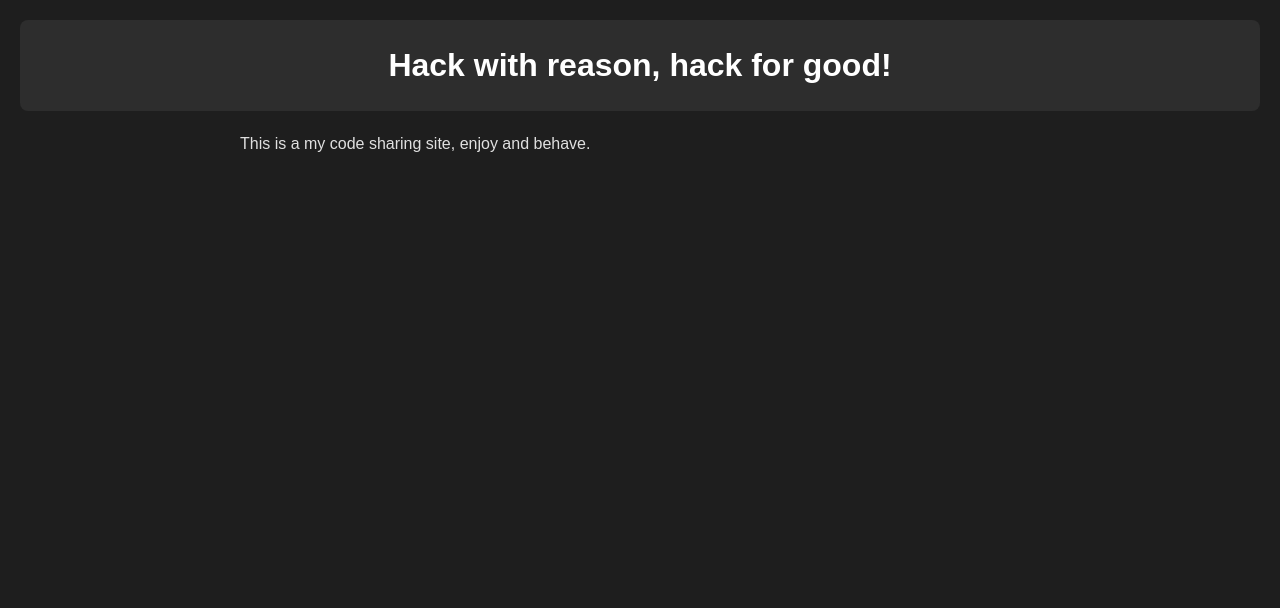
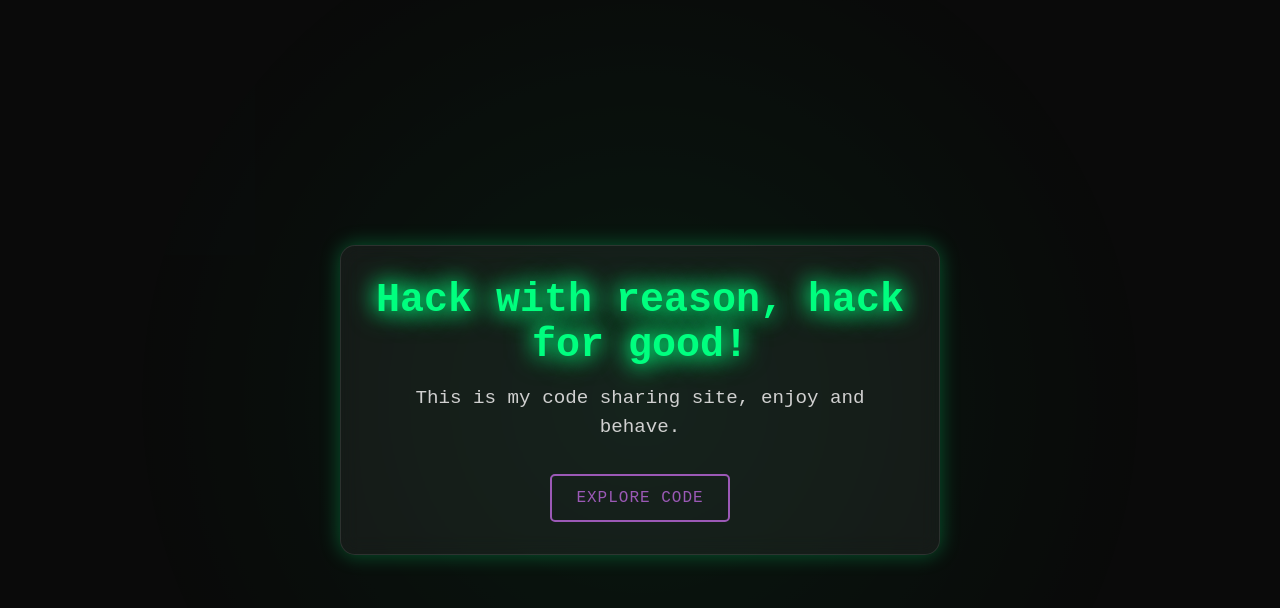
Before and after one commit to pacosani/security-things, a plain HTML site: page index.html in a window 1280 px wide. Drawn offline with Linux system fonts and the light colour scheme.

Commit message:
Update index.html

```diff
--- a/index.html
+++ b/index.html
@@ -3,57 +3,124 @@
 <head>
     <meta charset="UTF-8">
     <meta name="viewport" content="width=device-width, initial-scale=1.0">
-    <title>Pacosani's code sharing site</title>
+    <title>Security Things - Hack with Reason</title>
     <style>
+        /* Reset default styles */
+        * {
+            margin: 0;
+            padding: 0;
+            box-sizing: border-box;
+        }
+
+        /* Body with dark hacker theme */
         body {
-            background-color: #1e1e1e;
+            min-height: 100vh;
+            display: flex;
+            justify-content: center;
+            align-items: center;
+            background: #0a0a0a;
+            font-family: 'Courier New', Courier, monospace;
             color: #e0e0e0;
-            font-family: Arial, sans-serif;
-            margin: 0;
-            padding: 20px;
-            line-height: 1.6;
+            overflow: hidden;
         }
-        header {
+
+        /* Animated neon background particles */
+        body::before {
+            content: '';
+            position: absolute;
+            top: 0;
+            left: 0;
+            width: 100%;
+            height: 100%;
+            background: radial-gradient(circle, rgba(0, 255, 127, 0.1) 0%, transparent 70%);
+            animation: pulse 10s ease-in-out infinite;
+            z-index: -1;
+        }
+
+        /* Pulse animation for background */
+        @keyframes pulse {
+            0%, 100% { opacity: 0.3; }
+            50% { opacity: 0.6; }
+        }
+
+        /* Glassmorphism card */
+        .card {
+            background: rgba(255, 255, 255, 0.05);
+            backdrop-filter: blur(10px);
+            border-radius: 15px;
+            padding: 2rem;
+            max-width: 600px;
+            width: 90%;
             text-align: center;
-            padding: 20px;
-            background-color: #2d2d2d;
-            border-radius: 8px;
+            box-shadow: 0 0 20px rgba(0, 255, 127, 0.3);
+            border: 1px solid rgba(255, 255, 255, 0.1);
+            animation: fadeIn 1s ease-out;
         }
+
+        /* Fade-in animation for card */
+        @keyframes fadeIn {
+            from { opacity: 0; transform: translateY(20px); }
+            to { opacity: 1; transform: translateY(0); }
+        }
+
+        /* Heading with neon glow */
         h1 {
-            color: #ffffff;
-            margin: 0;
+            color: #00ff7f;
+            font-size: 2.5rem;
+            margin-bottom: 1rem;
+            text-shadow: 0 0 10px #00ff7f, 0 0 20px #00ff7f;
+            animation: neonGlow 2s ease-in-out infinite;
         }
+
+        /* Neon glow animation */
+        @keyframes neonGlow {
+            0%, 100% { text-shadow: 0 0 10px #00ff7f, 0 0 20px #00ff7f; }
+            50% { text-shadow: 0 0 20px #00ff7f, 0 0 30px #00ff7f; }
+        }
+
+        /* Paragraph styling */
         p {
-            max-width: 800px;
-            margin: 20px auto;
+            font-size: 1.2rem;
+            line-height: 1.5;
+            color: #d0d0d0;
+            margin-bottom: 2rem;
         }
-        .container {
-            max-width: 1200px;
-            margin: 0 auto;
+
+        /* Button with hover effect */
+        .btn {
+            display: inline-block;
+            padding: 0.8rem 1.5rem;
+            background: transparent;
+            border: 2px solid #9b59b6;
+            color: #9b59b6;
+            font-size: 1rem;
+            text-decoration: none;
+            border-radius: 5px;
+            transition: all 0.3s ease;
+            text-transform: uppercase;
+            letter-spacing: 1px;
         }
-        a {
-            color: #4db6ac;
-            text-decoration: none;
+
+        .btn:hover {
+            background: #9b59b6;
+            color: #fff;
+            box-shadow: 0 0 15px #9b59b6;
+            transform: translateY(-2px);
         }
-        a:hover {
-            text-decoration: underline;
-        }
+
+        /* Responsive adjustments */
         @media (max-width: 600px) {
-            body {
-                padding: 10px;
-            }
-            h1 {
-                font-size: 24px;
-            }
+            h1 { font-size: 2rem; }
+            p { font-size: 1rem; }
+            .card { padding: 1.5rem; }
         }
     </style>
 </head>
 <body>
-    <header>
+    <div class="card">
         <h1>Hack with reason, hack for good!</h1>
-    </header>
-    <div class="container">
-        <p>This is a my code sharing site, enjoy and behave.</p>
+        <p>This is my code sharing site, enjoy and behave.</p>
+        <a href="https://github.com/pacosani/securtiy-things" class="btn">Explore Code</a>
     </div>
 </body>
 </html>
```
